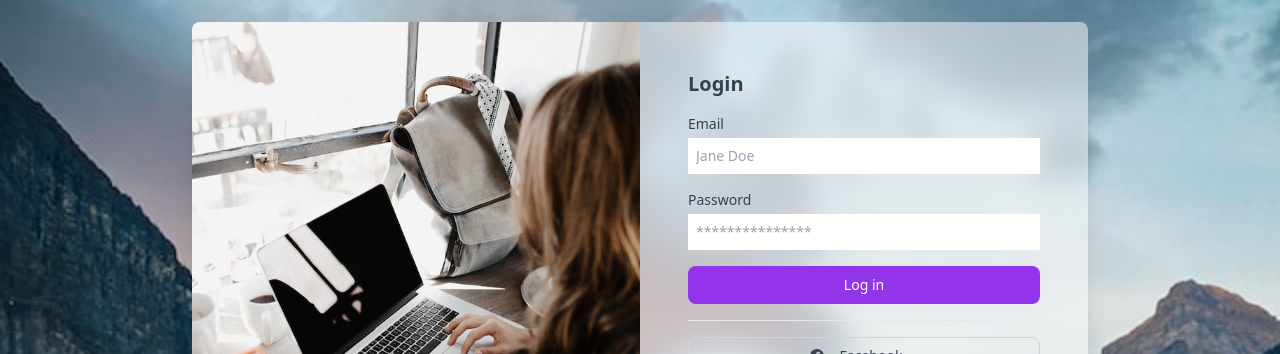
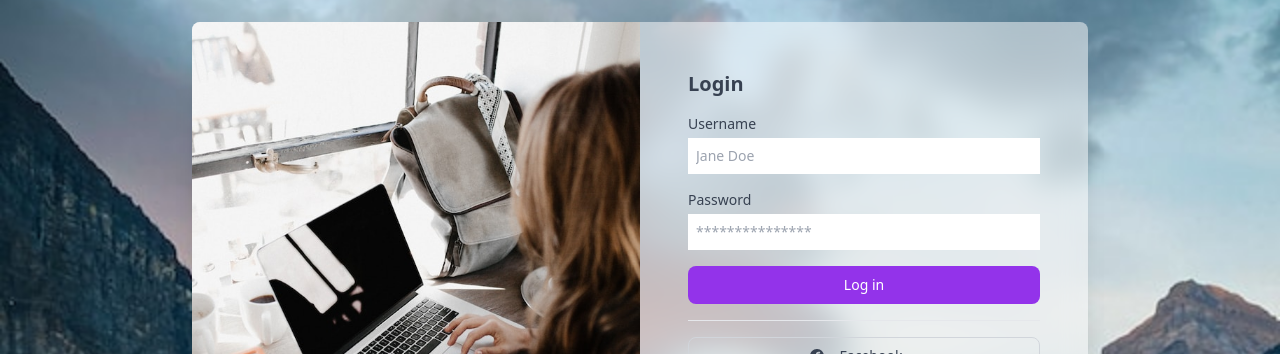
Before and after one commit to lhes23/next-finance-app, a Next.js app: page / in a window 1280 px wide. Shown: the part 135-489 px from the top of the page. Built offline with nearby package versions, Linux system fonts and the light colour scheme.

Commit message:
make the login functional

```diff
--- a/src/app/api/users/login/route.ts
+++ b/src/app/api/users/login/route.ts
@@ -11,16 +11,15 @@ export const POST = async (req: Request) => {
     }
   })
 
-  if (!user) return NextResponse.json({ error: "User not found" })
+  if (!user) return NextResponse.json({ error: "No Username" }, { status: 401 })
 
   const match = await compare(password, user.password)
-  if (!match) return NextResponse.json({ error: "Wrong password" })
+  if (!match)
+    return NextResponse.json({ error: "Wrong Password" }, { status: 401 })
 
   return NextResponse.json({
-    user: {
-      id: user.id,
-      email: user.email,
-      username: user.username
-    }
+    id: user.id,
+    email: user.email,
+    username: user.username
   })
 }
--- a/src/components/BudgetModal.tsx
+++ b/src/components/BudgetModal.tsx
@@ -8,9 +8,11 @@ import ButtonComp from "./ButtonComp"
 import LoadingButton from "./LoadingButton"
 
 const BudgetModal = () => {
-  const showModal = useAppSelector((state) => state.dashboardSlice.showModal)
+  const showModal = useAppSelector(
+    (state) => state.dashboardSliceReducer.showModal
+  )
   const isButtonLoading = useAppSelector(
-    (state) => state.dashboardSlice.isButtonLoading
+    (state) => state.dashboardSliceReducer.isButtonLoading
   )
   const dispatch = useAppDispatch()
 
--- a/src/components/HeaderNotification.tsx
+++ b/src/components/HeaderNotification.tsx
@@ -10,7 +10,7 @@ import { IoNotificationsCircle } from "react-icons/io5"
 const Notification = () => {
   const dispatch = useAppDispatch()
   const showNotifications = useAppSelector(
-    (state) => state.dashboardSlice.showNotifications
+    (state) => state.dashboardSliceReducer.showNotifications
   )
   return (
     <>
--- a/src/components/HeaderProfile.tsx
+++ b/src/components/HeaderProfile.tsx
@@ -10,7 +10,7 @@ import React from "react"
 const HeaderProfile = () => {
   const dispatch = useAppDispatch()
   const showProfileMenu = useAppSelector(
-    (state) => state.dashboardSlice.showProfileMenu
+    (state) => state.dashboardSliceReducer.showProfileMenu
   )
   return (
     <>
--- a/src/components/Login.tsx
+++ b/src/components/Login.tsx
@@ -2,21 +2,48 @@
 import { setIsButtonLoading } from "@/redux/dashboardSlice"
 import { useAppDispatch, useAppSelector } from "@/redux/store"
 import Image from "next/image"
-import Link from "next/link"
-import React from "react"
+import React, { useState } from "react"
 import { AiFillGoogleCircle } from "react-icons/ai"
 import { BsFacebook } from "react-icons/bs"
 import LoadingButton from "./LoadingButton"
+import Swal from "sweetalert2"
+import { setUser } from "@/redux/userSlice"
+import { useRouter } from "next/navigation"
 
 const Login = () => {
+  const [username, setUsername] = useState<string>("")
+  const [password, setPassword] = useState<string>("")
+
+  const { push } = useRouter()
+
+  const dispatch = useAppDispatch()
   const isButtonLoading = useAppSelector(
-    (state) => state.dashboardSlice.isButtonLoading
+    (state) => state.dashboardSliceReducer.isButtonLoading
   )
-  const dispatch = useAppDispatch()
   const styles = {
     socialBtns:
       "flex items-center justify-center w-full px-4 py-2 my-2 text-sm font-medium leading-5  text-gray-700 transition-colors duration-150 border border-gray-300 rounded-lg dark:text-gray-400 active:bg-transparent hover:border-gray-500 focus:border-gray-500 active:text-gray-500 focus:outline-none focus:shadow-outline-gray hover:shadow-lg hover:bg-white"
   }
+
+  const loginFormHandler = async (e: React.FormEvent) => {
+    e.preventDefault()
+    // console.log({ username, password })
+    const res = await fetch(`/api/users/login`, {
+      method: "POST",
+      headers: {
+        "Content-Type": "application/json"
+      },
+      body: JSON.stringify({ username, password })
+    })
+    if (!res.ok) {
+      Swal.fire("Wrong Username or Password", "Please try again", "error")
+    } else {
+      const data = await res.json()
+      dispatch(setUser(data))
+      push("/dashboard")
+    }
+  }
+
   return (
     <div className="flex-1 h-full max-w-4xl mx-auto overflow-hidden rounded-lg shadow-xl backdrop-blur-md bg-white/50">
       <div className="flex flex-col overflow-y-auto md:flex-row">
@@ -31,36 +58,46 @@ const Login = () => {
         </div>
         <div className="flex items-center justify-center p-6 sm:p-12 md:w-1/2">
           <div className="w-full">
+            <form onSubmit={loginFormHandler}>
               <h1 className="mb-4 text-xl font-semibold text-gray-700 dark:text-gray-200">
                 Login
               </h1>
               <label className="block text-sm">
-              <span className="text-gray-700 dark:text-gray-400">Email</span>
+                <span className="text-gray-700 dark:text-gray-400">
+                  Username
+                </span>
                 <input
                   className="p-2 block w-full mt-1 text-sm dark:border-gray-600 dark:bg-gray-700 focus:border-purple-400 focus:outline-none focus:shadow-outline-purple dark:text-gray-300 dark:focus:shadow-outline-gray form-input"
                   placeholder="Jane Doe"
+                  value={username}
+                  onChange={(e) => setUsername(e.target.value)}
                 />
               </label>
               <label className="block mt-4 text-sm">
-              <span className="text-gray-700 dark:text-gray-400">Password</span>
+                <span className="text-gray-700 dark:text-gray-400">
+                  Password
+                </span>
                 <input
                   className="p-2 block w-full mt-1 text-sm dark:border-gray-600 dark:bg-gray-700 focus:border-purple-400 focus:outline-none focus:shadow-outline-purple dark:text-gray-300 dark:focus:shadow-outline-gray form-input"
                   placeholder="***************"
                   type="password"
+                  value={password}
+                  onChange={(e) => setPassword(e.target.value)}
                 />
               </label>
               {/* You should use a button here, as the anchor is only used for the example  */}
               {!isButtonLoading ? (
-              <Link
+                <button
                   className="block w-full px-4 py-2 mt-4 text-sm font-medium leading-5 text-center text-white transition-colors duration-150 bg-purple-600 border border-transparent rounded-lg active:bg-purple-600 hover:bg-purple-700 focus:outline-none focus:shadow-outline-purple hover:shadow-lg"
-                href="/dashboard"
-                onClick={() => dispatch(setIsButtonLoading(true))}
+                  type="submit"
+                  // onClick={() => dispatch(setIsButtonLoading(true))}
                 >
                   Log in
-              </Link>
+                </button>
               ) : (
                 <LoadingButton />
               )}
+            </form>
 
             <hr className="my-4" />
             <button className={styles.socialBtns}>
--- a/src/components/MobileHamburger.tsx
+++ b/src/components/MobileHamburger.tsx
@@ -7,7 +7,7 @@ import { GiHamburgerMenu } from "react-icons/gi"
 const MobileHamburger = () => {
   const dispatch = useAppDispatch()
   const showSidebar = useAppSelector(
-    (state) => state.dashboardSlice.showSidebar
+    (state) => state.dashboardSliceReducer.showSidebar
   )
   return (
     <>
--- a/src/components/PageComponent.tsx
+++ b/src/components/PageComponent.tsx
@@ -1,9 +1,10 @@
 "use client"
 import React, { useEffect } from "react"
-import { useAppDispatch } from "@/redux/store"
+import { useAppDispatch, useAppSelector } from "@/redux/store"
 import { getAllBudgets, getAllYearlyBudgets } from "@/redux/createAsyncs"
 import { setIsButtonLoading, setShowSidebar } from "@/redux/dashboardSlice"
 import BudgetModal from "./BudgetModal"
+import { useRouter } from "next/navigation"
 
 const PageComponent = ({
   title,
@@ -13,13 +14,16 @@ const PageComponent = ({
   children: React.ReactNode
 }) => {
   const dispatch = useAppDispatch()
+  const user = useAppSelector((state) => state.userSliceReducer.user)
+  const { push } = useRouter()
 
   useEffect(() => {
+    if (!user) return push("/")
     dispatch(getAllBudgets())
     dispatch(getAllYearlyBudgets())
     dispatch(setShowSidebar(false))
     dispatch(setIsButtonLoading(false))
-  }, [dispatch])
+  }, [dispatch, user, push])
 
   return (
     <>
--- a/src/components/SideBarContent.tsx
+++ b/src/components/SideBarContent.tsx
@@ -11,7 +11,7 @@ const SideBarContent = ({
   sidebarLinks: { name: string; url: string; icon: any }[]
 }) => {
   const activeSideMenu = useAppSelector(
-    (state) => state.dashboardSlice.activeSideMenu
+    (state) => state.dashboardSliceReducer.activeSideMenu
   )
   const dispatch = useAppDispatch()
 
--- a/src/components/Sidebar.tsx
+++ b/src/components/Sidebar.tsx
@@ -11,7 +11,7 @@ import { setShowSidebar } from "@/redux/dashboardSlice"
 const Sidebar = () => {
   const dispatch = useAppDispatch()
   const showSidebar = useAppSelector(
-    (state) => state.dashboardSlice.showSidebar
+    (state) => state.dashboardSliceReducer.showSidebar
   )
   const title = "Finance App"
   const iconClassName = {
--- a/src/redux/store.ts
+++ b/src/redux/store.ts
@@ -1,13 +1,15 @@
 import { configureStore } from "@reduxjs/toolkit"
 import { TypedUseSelectorHook, useSelector, useDispatch } from "react-redux"
 import budgetSliceReducer from "./budgetSlice"
-import dashboardSlice from "./dashboardSlice"
+import dashboardSliceReducer from "./dashboardSlice"
+import userSliceReducer from "./userSlice"
 
 // Configure Store
 export const store = configureStore({
   reducer: {
     budgetSliceReducer,
-    dashboardSlice
+    dashboardSliceReducer,
+    userSliceReducer
   }
 })
 
--- /dev/null
+++ b/src/redux/userSlice.ts
@@ -0,0 +1,29 @@
+import { PayloadAction, createSlice } from "@reduxjs/toolkit"
+
+export interface IUser {
+  id: string
+  email: string
+  username: string
+}
+
+const initialState = {
+  user: {
+    id: "",
+    email: "",
+    username: ""
+  }
+}
+
+export const userSlice = createSlice({
+  name: "user",
+  initialState,
+  reducers: {
+    setUser: (state, action: PayloadAction<IUser>) => {
+      state.user = action.payload
+    }
+  }
+})
+
+export const { setUser } = userSlice.actions
+
+export default userSlice.reducer
```
Lines whose indentation alone changed are shown as unchanged.
